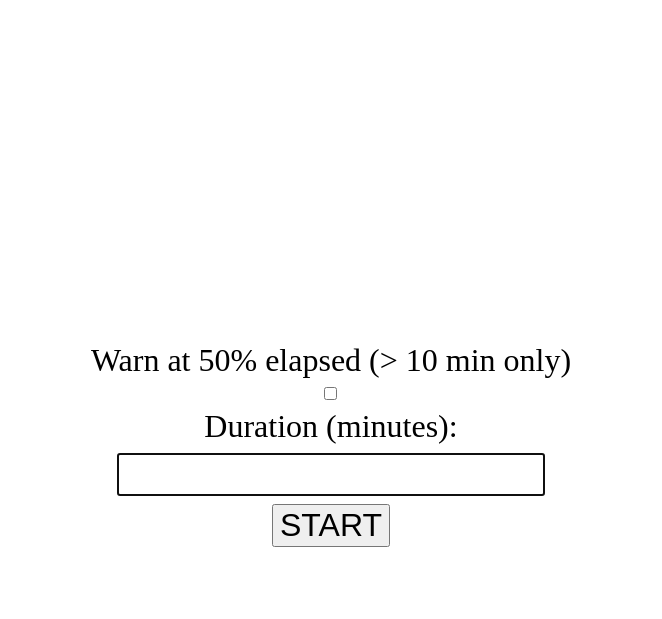
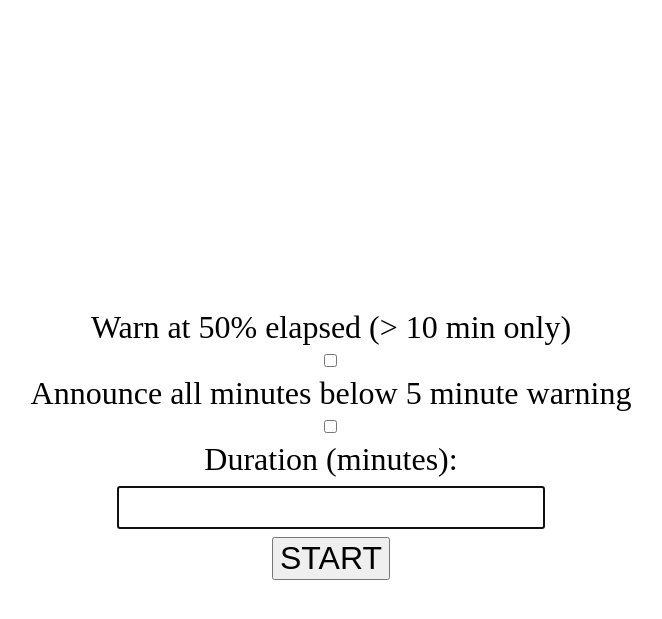
Before and after one commit to mcomella/mcomella.github.com, a Jekyll site: the page app/five_minute_warning.html, which Jekyll copies as it is, in a window 1280 px wide. Shown: the top 619 px of the page, without its empty margins (309-971 px from the left). Built offline with Jekyll 4.4.1, drawn with Linux system fonts in a browser that asks for light colours; part of the change alters nothing that is shown.

Commit message:
5mw: add countdown option below 5min.

```diff
--- a/app/five_minute_warning.html
+++ b/app/five_minute_warning.html
@@ -33,6 +33,8 @@
     <form>
         <label for="halftime-warning">Warn at 50% elapsed (> 10 min only)</label>
         <input type="checkbox" id="halftime-warning-checkbox" name="halftime-warning">
+        <label for="countdown-warning">Announce all minutes below 5 minute warning</label>
+        <input type="checkbox" id="countdown-warning-checkbox" name="countdown-warning">
         <label for="duration">Duration (minutes):</label>
         <input type="text" id="duration-input" name="duration" autofocus>
         <p id="duration-running"></p>
@@ -59,6 +61,7 @@
 
         const form = document.querySelector('form');
         const halftimeWarningCheckbox = document.getElementById('halftime-warning-checkbox');
+        const countdownWarningCheckbox = document.getElementById('countdown-warning-checkbox');
         const durationInput = document.querySelector('#duration-input');
         const durationRunningElement = document.querySelector('#duration-running');
         const toggleTimerButton = document.querySelector('#toggle-timer');
@@ -137,6 +140,7 @@
                 state = {
                     type: STATE_RUNNING,
                     timerId,
+                    // Sorted with the warning that should occur next at the end of the array.
                     sortedWarnings: [{
                         consoleDescription: 'five minute warning',
                         date: new Date(startDate.getTime() + minToMillis(durationMinutes - 5)),
@@ -144,6 +148,17 @@
                         styleBackground: '#fc8',
                     }],
                 };
+
+                if (countdownWarningCheckbox.checked) {
+                    for (let i = 4; i >= 1; i--) {
+                        const countdownDurationMinutes = durationMinutes - i;
+                        state.sortedWarnings.unshift({
+                            consoleDescription: `countdown ${i} warning`,
+                            date: new Date(startDate.getTime() + minToMillis(countdownDurationMinutes)),
+                            spokenText: `${i} minutes remaining.`,
+                        });
+                    }
+                }
 
                 if (halftimeWarningCheckbox.checked && (durationMinutes / 2) > 5) {
                     state.sortedWarnings.push({
@@ -155,7 +170,7 @@
 
                 console.info(`START: ${startDate.toLocaleTimeString()} until ${endDate.toLocaleTimeString()} (${durationMinutes} minutes)`);
                 for (const warning of state.sortedWarnings.toReversed()) {
-                    console.debug(`  ${warning.consoleDescription} announcement at ${warning.date.toLocaleTimeString()}.`)
+                    console.debug(`  ${warning.consoleDescription} at ${warning.date.toLocaleTimeString()}.`)
                 }
             }
 
@@ -180,21 +195,23 @@
                     updatedState = {
                         inputDisplay: 'block',
                         durationDisplay: 'none',
-                        halftimeCheckboxDisabled: false,
+                        checkboxDisabled: false,
                         focusedElement: durationInput,
                     };
                 } else {
                     updatedState = {
                         inputDisplay: 'none',
                         durationDisplay: 'block',
-                        halftimeCheckboxDisabled: true,
+                        checkboxDisabled: true,
                         focusedElement: toggleTimerButton,
                     };
                 }
 
                 durationInput.style.display = updatedState.inputDisplay;
                 durationRunningElement.style.display = updatedState.durationDisplay;
-                halftimeWarningCheckbox.disabled = updatedState.halftimeCheckboxDisabled;
+                for (const checkbox of [countdownWarningCheckbox, halftimeWarningCheckbox]) {
+                    checkbox.disabled = updatedState.checkboxDisabled;
+                }
                 updatedState.focusedElement.focus();
             }
 
```
